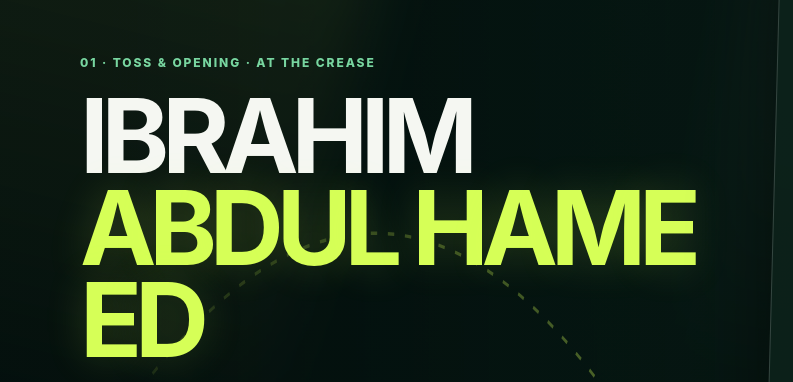
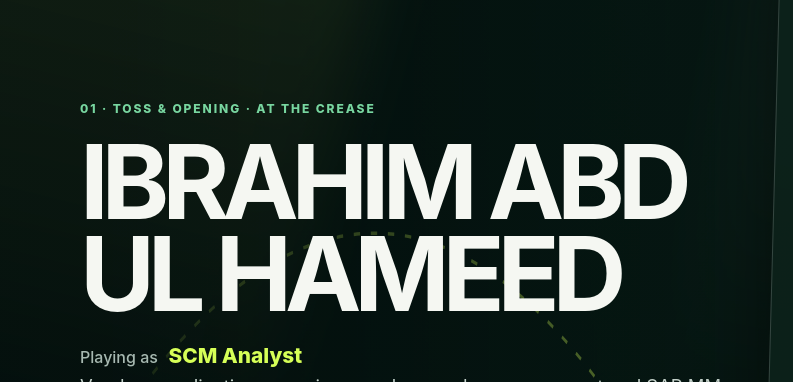
Before and after one commit to ibrahim-Abdul-Hameed/ibrahim-scm-portfolio1, a plain HTML site: page public/index.html in a window 1280 px wide. Shown: the part 182-564 px from the top of the page, 0-793 px from the left. Drawn offline with Linux system fonts and the light colour scheme; animation ran at ten frames a second.

Commit message:
index.html

```diff
--- a/public/index.html
+++ b/public/index.html
@@ -55,7 +55,7 @@
   <div class="wrap hero-grid">
     <div class="hero-copy">
       <div class="eyebrow reveal">01 · Toss & Opening · At the Crease</div>
-      <h1 class="split" aria-label="Ibrahim Abdul Hameed"><span class="line">IBRAHIM</span><span class="line accent">ABDUL HAMEED</span></h1>
+      <h1 class="split" aria-label="Ibrahim Abdul Hameed"><span class="line">IBRAHIM ABDUL HAMEED</span><span class="line accent"></span></h1>
       <p class="lead reveal">
         <span class="role-rotator">
           <span class="role-prefix">Playing as</span>
```
